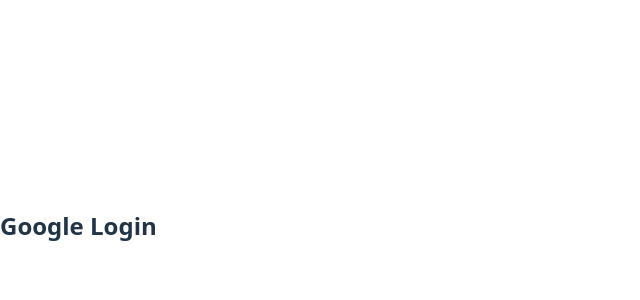
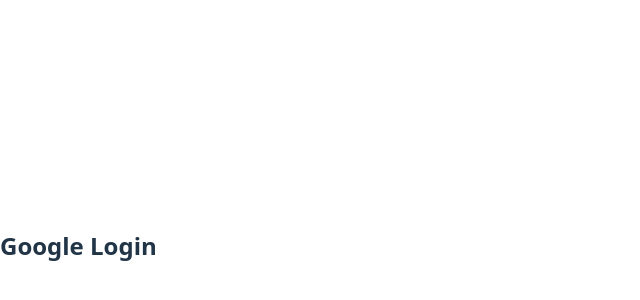
Before and after one commit to aditya-1109/googleEditor, a React (Vite) app: page /login in a window 1280 px wide. Shown: the part 154-454 px from the top of the page, without its empty margins (0-640 px from the left). Built offline with nearby package versions, Linux system fonts and the light colour scheme.

Commit message:
first commit

```diff
--- a/src/login.jsx
+++ b/src/login.jsx
@@ -35,7 +35,7 @@
 
   return (
     <GoogleOAuthProvider clientId={clientId}>
-      <div>
+      <div style={{display: "flex",gap: "30px", justifyContent: "center", alignItems:"center"}}>
         <h2>Google Login</h2>
         <GoogleLogin onSuccess={handleSuccess} onError={handleFailure} />
       </div>
```
